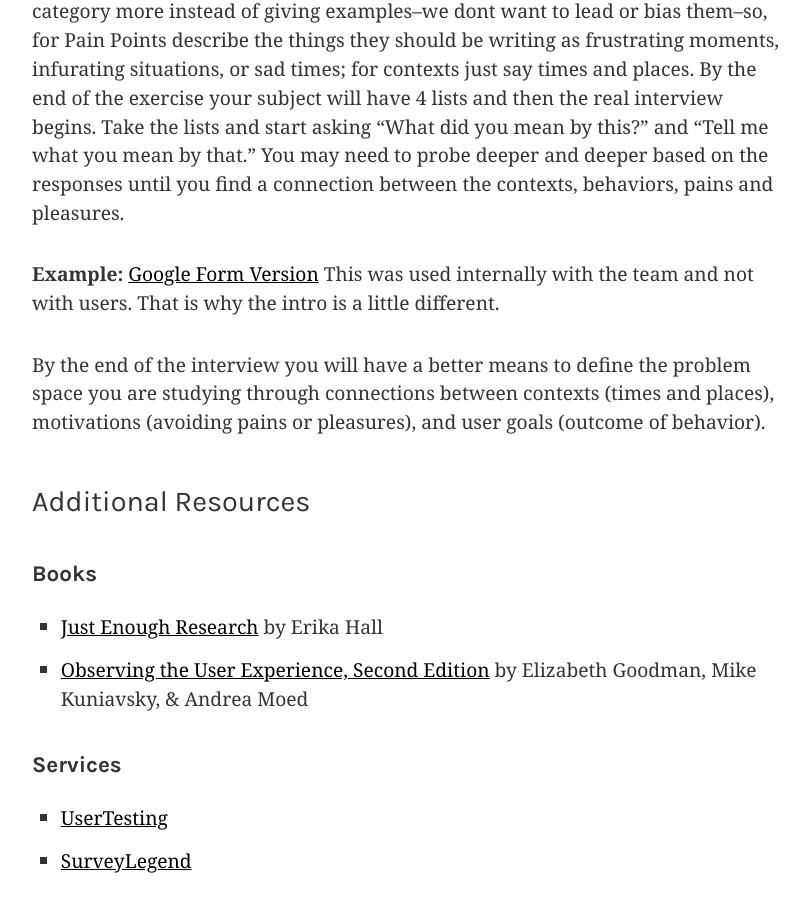
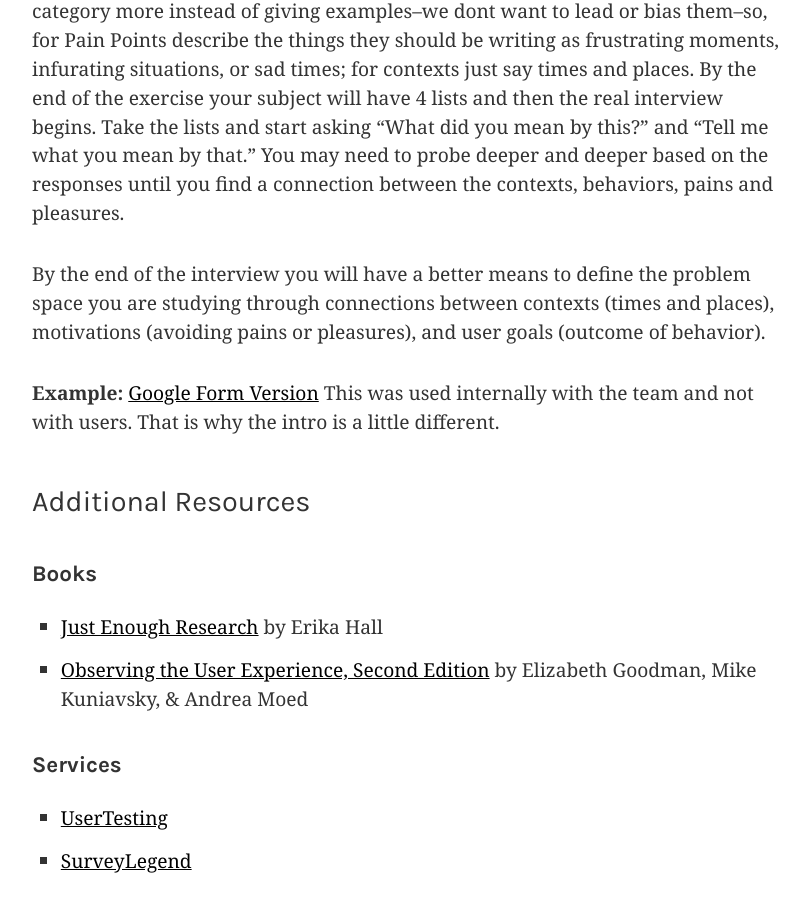
Before and after one commit to nevanscott/lightsabers, a Jekyll site: the page built from _lessons/1-3-user-research.md, in a window 1280 px wide and 900 px high, scrolled down 1036 px. Shown: the whole window, without its empty margins (32-841 px from the left). Built offline with Jekyll 4.4.1, drawn with Linux system fonts in a browser that asks for light colours; Markdown is read by kramdown in place of the engine named in the settings.

```diff
--- a/_lessons/1-3-user-research.md
+++ b/_lessons/1-3-user-research.md
@@ -67,8 +67,7 @@ The 4 lists writing exercise is a method you can use to interview users about a
 
 Once they are finished with their first list go ahead and give them the next category, we want to wait til the end before interviewing users about what they wrote. If your user is still having issues understanding the exercise describe the category more instead of giving examples--we dont want to lead or bias them--so, for Pain Points describe the things they should be writing as frustrating moments, infurating situations, or sad times; for contexts just say times and places.  By the end of the exercise your subject will have 4 lists and then the real interview begins. Take the lists and start asking "What did you mean by this?" and "Tell me what you mean by that." You may need to probe deeper and deeper based on the responses until you find a connection between the contexts, behaviors, pains and pleasures.
 
+By the end of the interview you will have a better means to define the problem space you are studying through connections between contexts (times and places), motivations (avoiding pains or pleasures), and user goals (outcome of behavior).
+
 **Example:** [Google Form Version](https://docs.google.com/forms/d/1u2tq-j4ToNwOBpp_f9yDezNnSCXtfpFrIAqkoO-eaCo/viewform)
 This was used internally with the team and not with users. That is why the intro is a little different.
-
-
-By the end of the interview you will have a better means to define the problem space you are studying through connections between contexts (times and places), motivations (avoiding pains or pleasures), and user goals (outcome of behavior).
```
